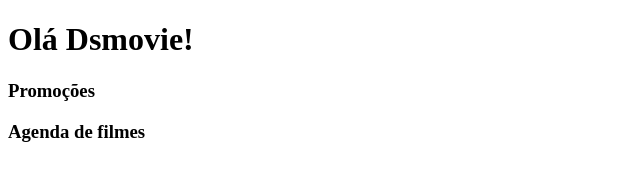
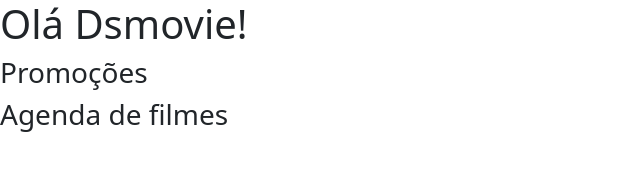
Before and after one commit to Lalalag169/DSmovie, a plain HTML site: page index.html in a window 1280 px wide. Shown: the whole page, without its empty margins (0-640 px from the left). Drawn offline with nearby package versions, Linux system fonts and the light colour scheme.

Commit message:
Bootstrap

```diff
--- a/index.html
+++ b/index.html
@@ -4,12 +4,15 @@
     <meta charset="UTF-8">
     <meta http-equiv="X-UA-Compatible" content="IE=edge">
     <meta name="viewport" content="width=device-width, initial-scale=1.0">
-    <title>Dsmovie</title>
+    <title>Projeto Dsmovie</title>
+
+    <link href="https://cdn.jsdelivr.net/npm/bootstrap@5.1.3/dist/css/bootstrap.min.css" rel="stylesheet" integrity="sha384-1BmE4kWBq78iYhFldvKuhfTAU6auU8tT94WrHftjDbrCEXSU1oBoqyl2QvZ6jIW3" crossorigin="anonymous">
+
+</head>
+<body>
     <h1>Olá Dsmovie!</h1>
     <h3>Promoções</h3>
     <h3>Agenda de filmes</h3>
-</head>
-<body>
 
 </body>
 </html>
```
